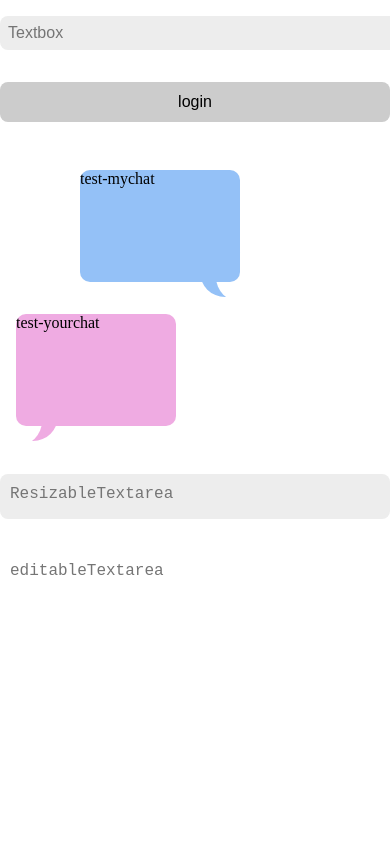
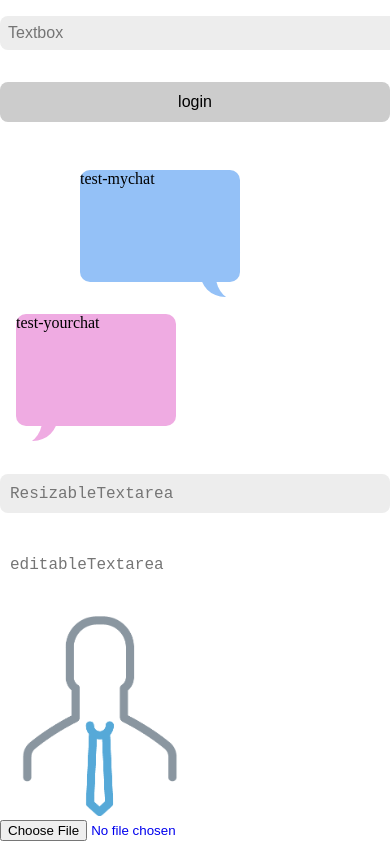
Before and after one commit to t0dd-kr/Intro, a Vue app in the folder frontend/: page / in a window 390 px wide. Built offline with nearby package versions, Linux system fonts and the light colour scheme.

Commit message:
Edit EditableTextarea, ProfileImage, ResizableTextarea components

```diff
--- a/frontend/src/components/EditableTextarea.vue
+++ b/frontend/src/components/EditableTextarea.vue
@@ -59,7 +59,7 @@ textarea {
   font-size: 1rem;
   border-radius: 0.5rem;
   border: none;
-  height: 45px;
+  height: 39px;
   padding: 11px 0px 12px 10px;
   word-wrap: break-word;
 }
--- a/frontend/src/components/Index.vue
+++ b/frontend/src/components/Index.vue
@@ -14,6 +14,9 @@
     </div>
     <div class="container">
       <EditableTextarea/>
+    </div>
+    <div class="container">
+      <ProfileImage/>
     </div>
   </div>
 </template>
--- a/frontend/src/components/ProfileImage.vue
+++ b/frontend/src/components/ProfileImage.vue
@@ -2,7 +2,7 @@
   <div class="container-profile-image">
     <a href="javascript:loadImg();">
       <div class="profile-image">
-        <img src="" alt=""/>
+        <img src="../assets/profile.png" alt="" width="200px" height="200px"/>
         <input type="file" accept="image/*"/>
       </div>
     </a>
@@ -24,7 +24,12 @@ export default {
 </script>
 
 <style scoped>
+  .container-profile-image {
+    width: 100%;
+  }
   .profile-image, a {
+    padding: 0;
+    margin: 0;
     width: 200px;
     height: 200px;
   }
--- a/frontend/src/components/ResizableTextarea.vue
+++ b/frontend/src/components/ResizableTextarea.vue
@@ -58,7 +58,7 @@ textarea {
   font-size: 1rem;
   border-radius: 0.5rem;
   border: none;
-  height: 45px;
+  height: 39px;
   padding: 11px 0px 12px 10px;
   word-wrap: break-word;
 }
```
